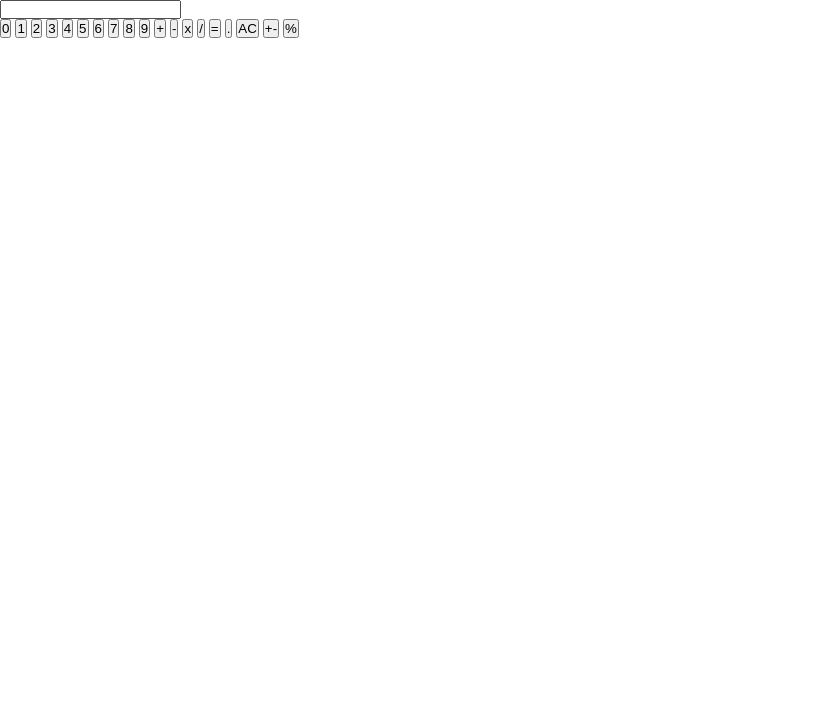
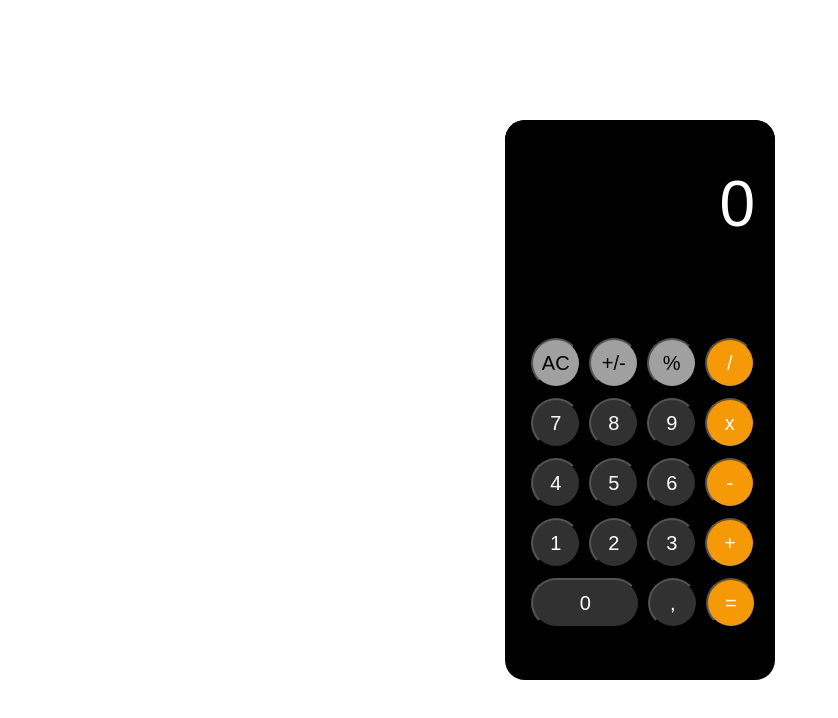
Before and after one commit to Lazola2/Exercise, a plain HTML site: page index.html in a window 1280 px wide. Shown: the whole page, without its empty margins (0-838 px from the left). Drawn offline with Linux system fonts and the light colour scheme.

Commit message:
Added styling to the calculator and buttons

```diff
--- a/Styles/style.css
+++ b/Styles/style.css
@@ -3,3 +3,70 @@
     margin: 0;
     box-sizing: border-box;
 }
+
+body {
+    height: 100vh;
+    width: 100vw;
+    display: flex;
+    align-items: center;
+    justify-content: center;
+}
+
+.calculator {
+    height: 70%;
+    width: 270px;
+    background-color: black;
+    border-radius: 20px;
+    display: flex;
+    flex-direction: column;
+    align-items: center;
+}
+
+.calculator #screen {
+    width: 100%;
+    height: 30%;
+    background: black;
+    border: none;
+    color: #fff;
+    text-align: end;
+    font-size: 64px;
+    font-weight: 100;
+    padding: 20px;
+    border-radius: 20px 20px 0 0;
+    outline: none;
+}
+
+#buttons {
+    height: 70%;
+    border-radius: 20px;
+    width: 95%;
+    padding: 45px 10px 0 17px;
+    /* background-color: red; */
+}
+
+#buttons button {
+    height: 50px;
+    width: 50px;
+    border-radius: 50%;
+    margin: 5px 2px;
+    font-size: 20px;
+}
+
+#buttons .big {
+    width: 109px;
+    border-radius: 50px;
+}
+
+.orange {
+    background-color: rgb(246,153,6);
+    color: #fff;
+}
+
+.light-gray {
+    background-color: rgb(160,160,160);
+}
+
+.dark-gray {
+    background-color: rgb(49, 49, 49);
+    color: #fff;
+}
--- a/index.html
+++ b/index.html
@@ -7,32 +7,31 @@
     <title>Page Title</title>
     <meta name='viewport' content='width=device-width, initial-scale=1'>
     <link rel='stylesheet' type='text/css' media='screen' href='Styles/style.css'>
-    <script src='main.js'></script>
 </head>
 
 <body>
     <div class="calculator">
-        <input type="text" id="screen">
+        <input type="text" id="screen" value="0">
         <div id="buttons">
-            <button class="button">0</button>
-            <button class="button">1</button>
-            <button class="button">2</button>
-            <button class="button">3</button>
-            <button class="button">4</button>
-            <button class="button">5</button>
-            <button class="button">6</button>
-            <button class="button">7</button>
-            <button class="button">8</button>
-            <button class="button">9</button>
-            <button class="button">+</button>
-            <button class="button">-</button>
-            <button class="button">x</button>
-            <button class="button">/</button>
-            <button class="button">=</button>
-            <button class="button">.</button>
-            <button class="button">AC</button>
-            <button class="button">+-</button>
-            <button class="button">%</button>
+            <button class="button light-gray">AC</button>
+            <button class="button light-gray">+/-</button>
+            <button class="button light-gray">%</button>
+            <button class="button orange">/</button>
+            <button class="button dark-gray">7</button>
+            <button class="button dark-gray">8</button>
+            <button class="button dark-gray">9</button>
+            <button class="button orange">x</button>
+            <button class="button dark-gray">4</button>
+            <button class="button dark-gray">5</button>
+            <button class="button dark-gray">6</button>
+            <button class="button orange">-</button>
+            <button class="button dark-gray">1</button>
+            <button class="button dark-gray">2</button>
+            <button class="button dark-gray">3</button>
+            <button class="button orange">+</button>
+            <button class="button big dark-gray">0</button>
+            <button class="button dark-gray">,</button>
+            <button class="button orange">=</button>
         </div>
     </div>
 </body>
```
